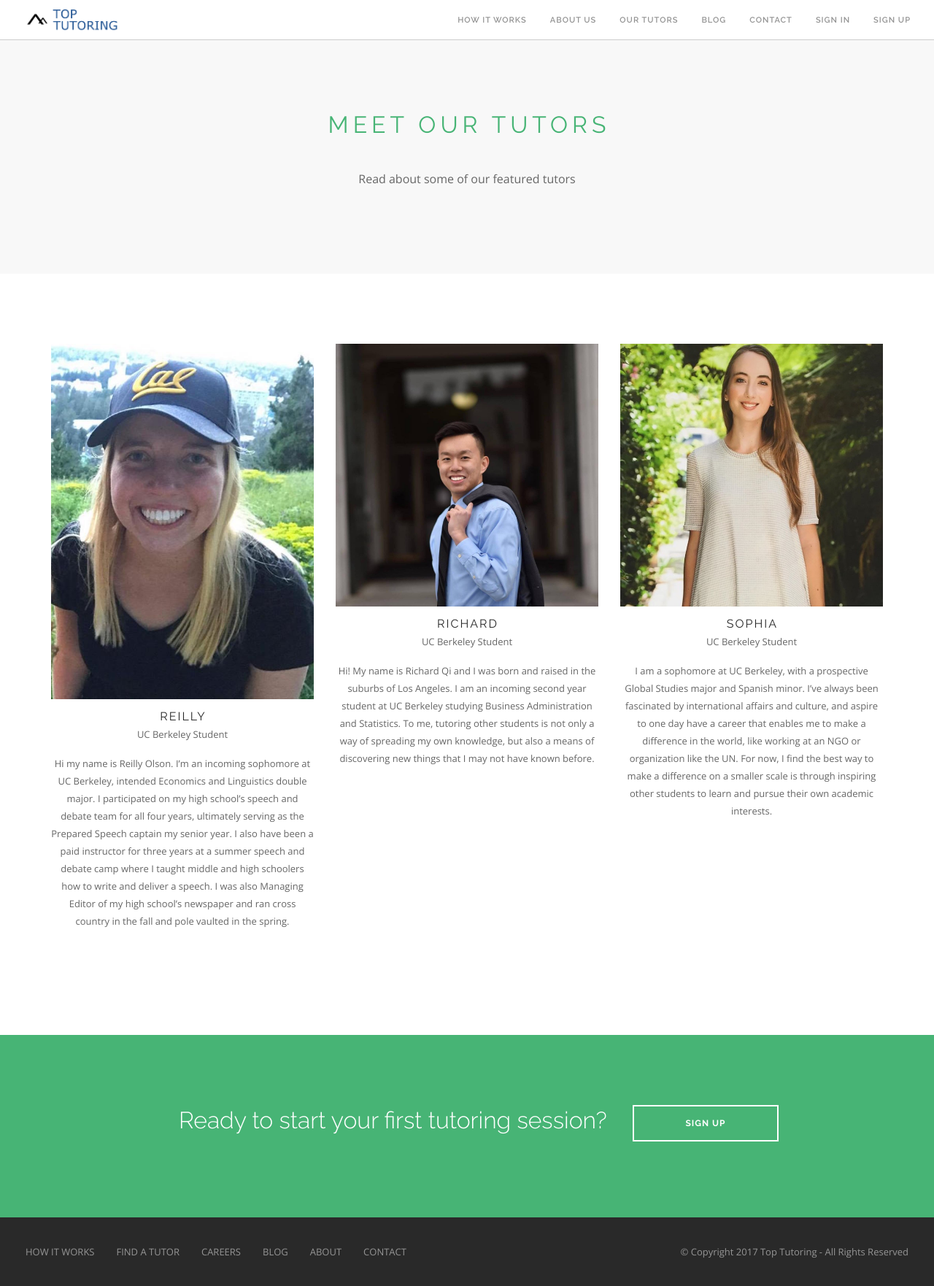
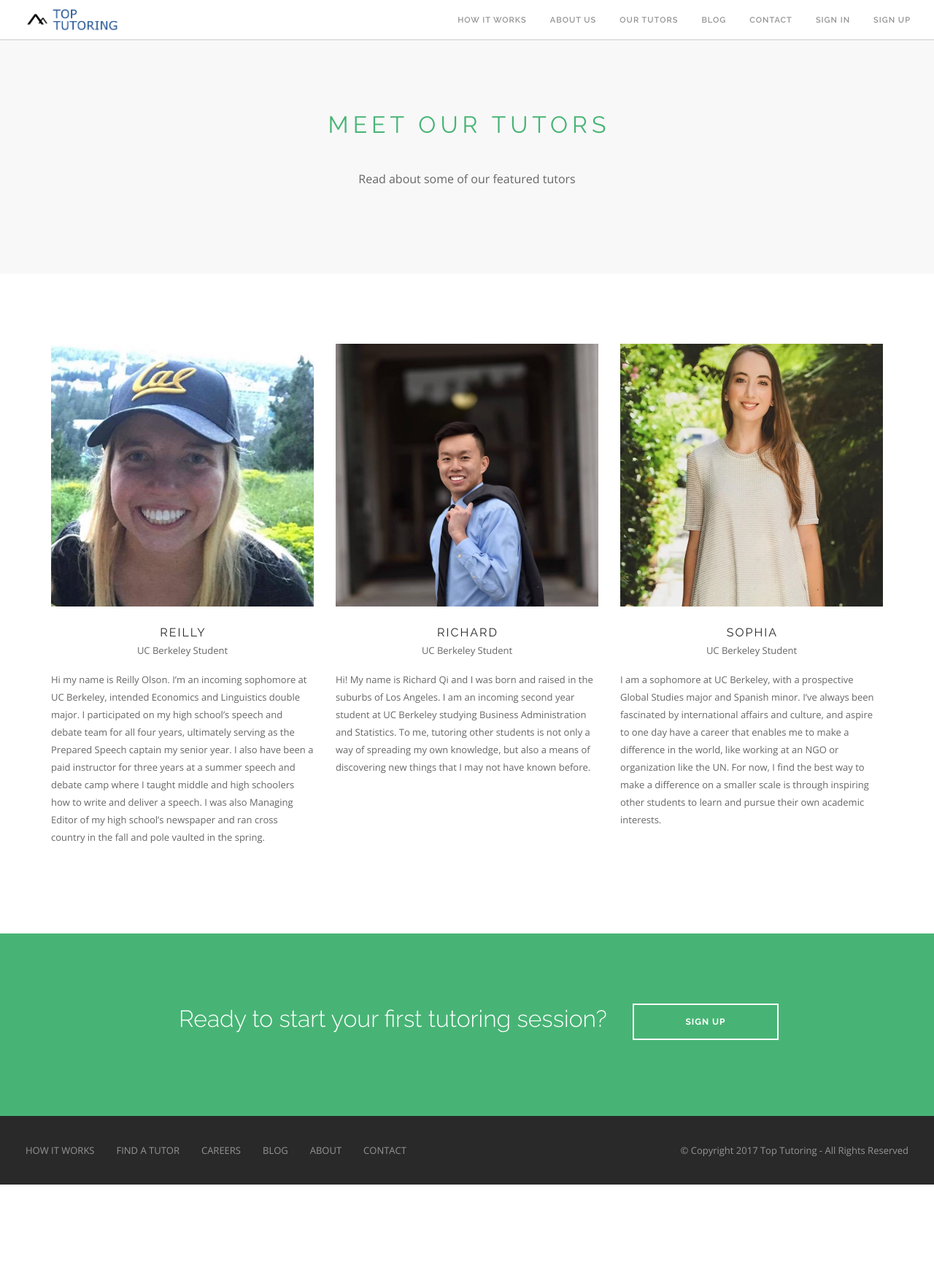
Before and after one commit to toptutoring/ttutoring, a Jekyll site: the page built from nav_pages/tutors-profiles.html, in a window 1280 px wide. Shown: the whole page at 73% size. Built offline with Jekyll 4.4.1, drawn with Linux system fonts in a browser that asks for light colours; a script that is not in the unit is left out; after the commit the page ends 1623 px from its top, so only the background shows below that.

Commit message:
Resized pictures on Our Tutors page
Cropped the pictures on the page by creating a square div around the
image and using it to crop the image. This is a temporary fix since it
will crop off the bottom of the picture only. Therefore could look
uncentered for some images.

```diff
--- a/css/custom.css
+++ b/css/custom.css
@@ -341,6 +341,11 @@
   display: inline-block;
 }
 
+.square-div {
+  padding-bottom: 100%;
+  max-height: 1px;
+}
+
 .subjects-offered {
   padding-top: 20px;
 }
--- a/nav_pages/tutors-profiles.html
+++ b/nav_pages/tutors-profiles.html
@@ -22,16 +22,16 @@ weight: 3
         {% assign highlights = site.tutors | where: "categories", "highlight" %}
         {% for tutor in highlights limit:3 %}
         <div class="col-md-4 col-sm-6">
-          <div class="image-tile outer-title text-center">
+          <div class="image-tile outer-title square-div">
             <a href="{{ tutor.url }}"><img alt="{{ tutor.img }}" src="{{ tutor.img }}"></a>
-            <div class="title mb16">
+          </div>
+            <div class="title mb16 text-center">
               <h5 class="uppercase mb0">{{ tutor.name }}</h5>
               <span>{{ tutor.job }}</span>
             </div>
             <p class="mb0">
             {{ tutor.excerpt }}
             </p>
-          </div>
         </div>
         {% endfor %}
       </div>
```
